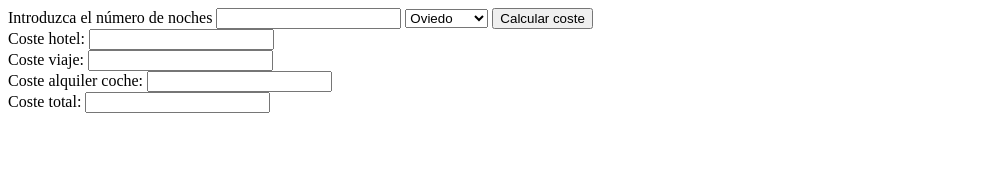
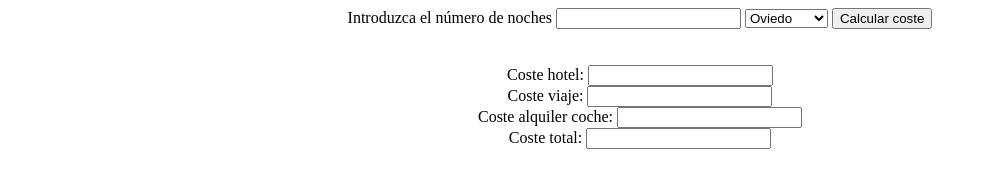
Before and after one commit to danieldaga/DOM-ex03, a plain HTML site: page index.html in a window 1280 px wide. Shown: the whole page, without its empty margins (0-987 px from the left). Drawn offline with Linux system fonts and the light colour scheme.

Commit message:
donedone

```diff
--- a/index.html
+++ b/index.html
@@ -11,14 +11,15 @@
     <div class="container">
         <label for="nightNum">Introduzca el número de noches  </label><input type="text" class="nightNum">
         <select name="city" id="city">
-            <option value= 15>Oviedo</option>
-            <option value="700">Tokyo</option>
+            <option value= '15'>Oviedo</option>
+            <option value='700'>Tokyo</option>
             <option value="90">Madrid</option>
             <option value="90">Barcelona</option>
         </select>
         <button class="cost-btn">Calcular coste</button>
     </div>
     <div class="cost">
+        <br><br>
         <label for="hotelCost">Coste hotel: </label><input type="text" class="hotelCostResult" readonly><br>
         <label for="travelCost">Coste viaje: </label><input type="text" class="travelCostResult" readonly><br>
         <label for="costCarRental">Coste alquiler coche: </label><input type="text" class="costCarRentalResult" readonly><br>
--- a/main.js
+++ b/main.js
@@ -1,6 +1,10 @@
 const costBtn = document.querySelector('.cost-btn')
 const city = document.querySelector('#city')
 const nightNumber = document.querySelector('.nightNum')
+const container =document.querySelector('.container')
+const cost =document.querySelector('.cost')
+container.style.textAlign='center'
+cost.style.textAlign='center'
 
 function hotelCost(numNight) {
     let priceHotel = numNight * 140
@@ -9,20 +13,20 @@ function hotelCost(numNight) {
 
 function flightCost(city, numNight) {
     let priceFlight = city * numNight
-    if (numNight<=3) {
+    if (numNight <= 3) {
         return priceFlight
-    }else if(numNight>3){
-        return priceFlight - (priceFlight*0.1)
+    } else if (numNight > 3) {
+        return priceFlight - (priceFlight * 0.1)
     }
 }
 
 function rentalCost(numNight) {
     let priceRental = numNight * 40
-    if (numNight<3) {
+    if (numNight < 3) {
         return priceRental
-    }else if(numNight>=3 && numNight<7){
+    } else if (numNight >= 3 && numNight < 7) {
         return priceRental -= 20
-    }else if (numNight>=7){
+    } else if (numNight >= 7) {
         return priceRental -= 50
     }
 }
@@ -33,16 +37,16 @@ const costCarRentalResult = document.querySelector('.costCarRentalResult')
 const totalCostResult = document.querySelector('.totalCostResult')
 
 function calculateCost() {
-    costBtn.onclick=() => {
+    costBtn.onclick = () => {
         let hotelCostValue = hotelCost(nightNumber.value)
-        let flightCostValue = flightCost((city.value)*1, nightNumber.value)
+        let flightCostValue = flightCost((city.value) * 1, nightNumber.value)
         let rentalCostValue = rentalCost(nightNumber.value)
 
         hotelCostResult.value = `${hotelCostValue}`
         travelCostResult.value = `${flightCostValue}`
         costCarRentalResult.value = `${rentalCostValue}`
 
-        let totalCostTravel = hotelCostValue+flightCostValue+rentalCostValue
+        let totalCostTravel = hotelCostValue + flightCostValue + rentalCostValue
         totalCostResult.value = `${totalCostTravel}`
     }
 }
```
